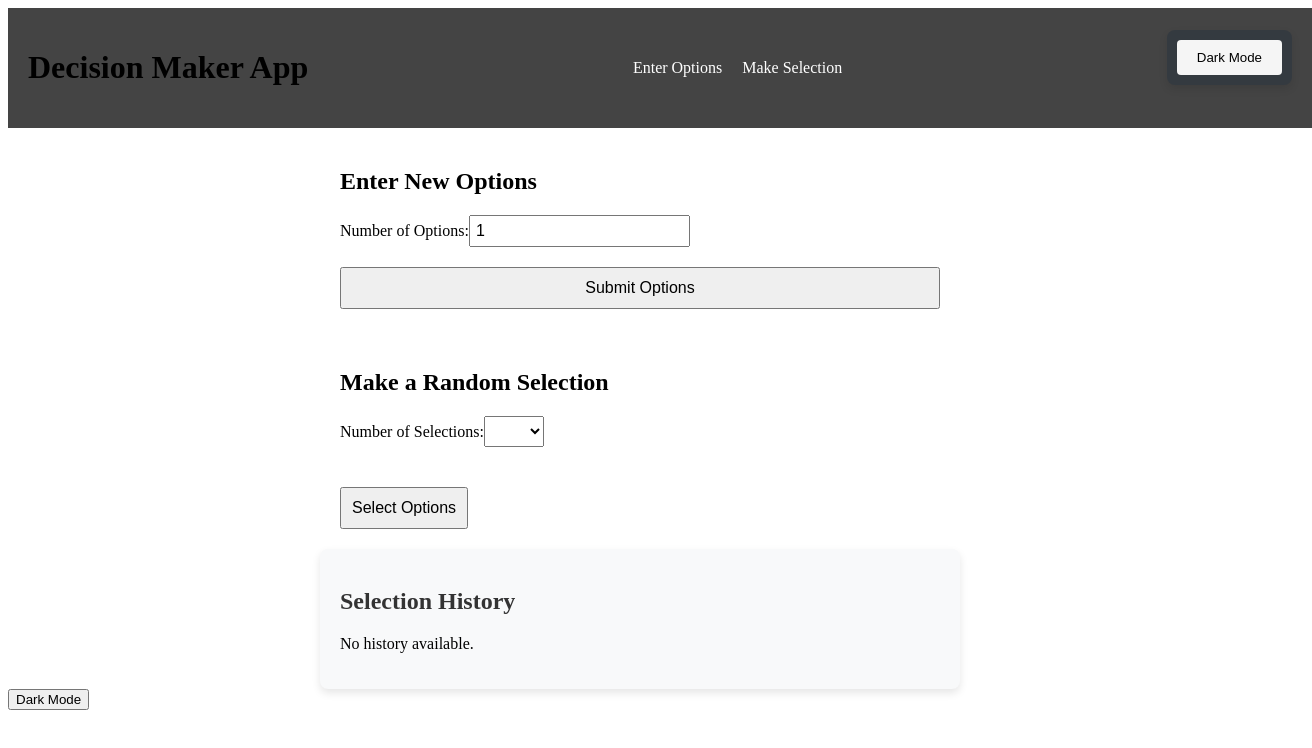
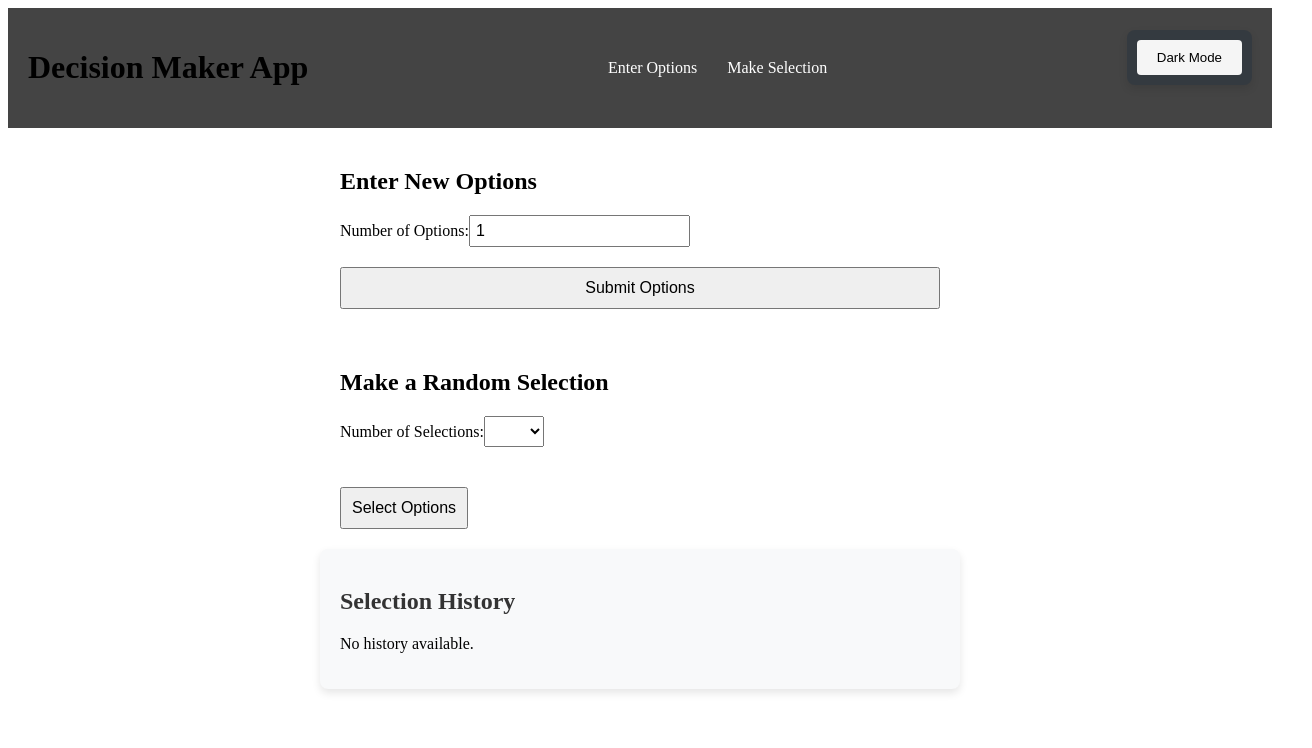
Before and after one commit to oxoROBOTOoxo/decision-maker, a React (Create React App) app: page / in a window 1280 px wide. Shown: the top 748 px of the page, 1312 px wide, since content can reach past the window. Built offline with nearby package versions, Linux system fonts and the light colour scheme.

Commit message:
Refactor App component, add options state, and update Header component

```diff
--- a/src/App.js
+++ b/src/App.js
@@ -21,15 +21,12 @@ function App() {
 
   return (
     <div className="app-container">
-      <Header />
+      <Header toggleTheme={toggleTheme} isDarkMode={isDarkMode} /> {/* Pass the toggleTheme and isDarkMode to Header */}
       <div className="app-content">
         <EnterOptions options={options} setOptions={setOptions} isDarkMode={isDarkMode} />
         <MakeSelection options={options} setHistory={setHistory} /> {/* Pass setHistory as a prop */}
         <SelectionHistory history={history} /> {/* Pass history to SelectionHistory */}
       </div>
-      <button className="theme-toggle" onClick={toggleTheme}>
-        {isDarkMode ? 'Light Mode' : 'Dark Mode'}
-      </button>
     </div>
   );
 }
--- a/src/components/Header.css
+++ b/src/components/Header.css
@@ -3,16 +3,37 @@
   background-color: #444;
   padding: 20px;
   display: flex;
-    justify-content: space-between;
+  justify-content: space-between; /* Space between the nav and the button */
   align-items: center;
+  box-sizing: border-box;
+}
+
+.app-header nav {
+  display: flex;
 }
 
 .app-header nav a {
-    margin: 0 10px;
-    color: #fff;
-    text-decoration: none;
+  margin: 0 15px; /* Add space between the links */
+  color: #fff; /* Ensure the text color is white */
+  text-decoration: none; /* Remove underline */
 }
 
 .app-header nav a:hover {
-    text-decoration: underline;
+  text-decoration: underline; /* Underline on hover */
 }
+
+.theme-toggle-container {
+  flex-shrink: 0;
+  display: flex;
+  justify-content: flex-end;
+  width: auto;
+}
+
+.theme-toggle {
+  padding: 10px 20px;
+  font-size: 16px;
+  border-radius: 5px;
+  position: relative;
+  right: 0;
+  z-index: 1000;
+}
```
Lines whose indentation alone changed are shown as unchanged.
